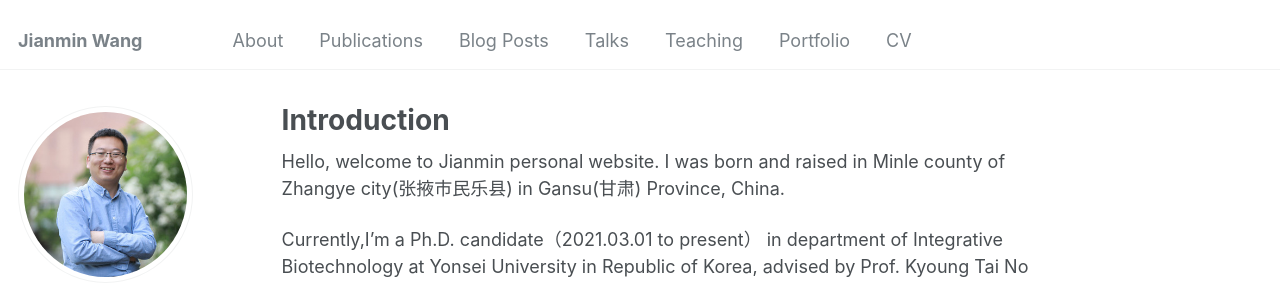
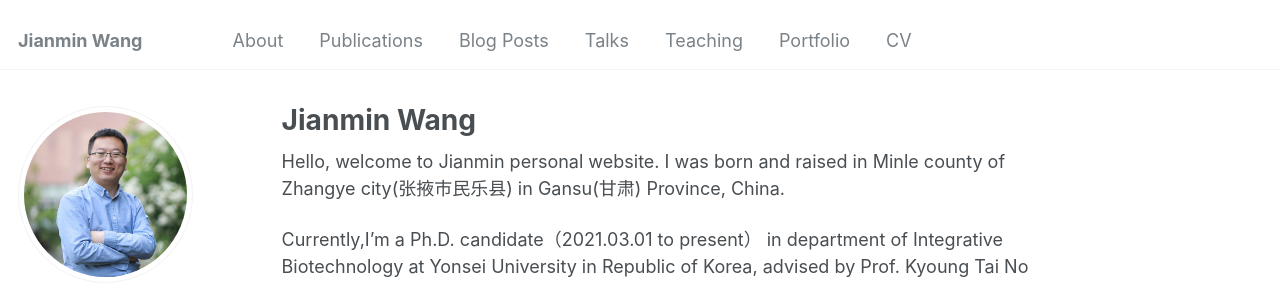
Before and after one commit to Jianmin2drugai/Jianmin2drugai.github.io, a Jekyll site: the page built from _pages/about.md, in a window 1280 px wide and 900 px high. Shown: the top 284 px of the window. Built offline with Jekyll 4.4.1, drawn with Linux system fonts in a browser that asks for light colours; some web fonts are replaced.

Commit message:
Update about.md

```diff
--- a/_pages/about.md
+++ b/_pages/about.md
@@ -1,6 +1,6 @@
 ---
 permalink: /
-title: "Introduction"
+title: "Jianmin Wang"
 author_profile: true
 redirect_from:
   - /about/
```
